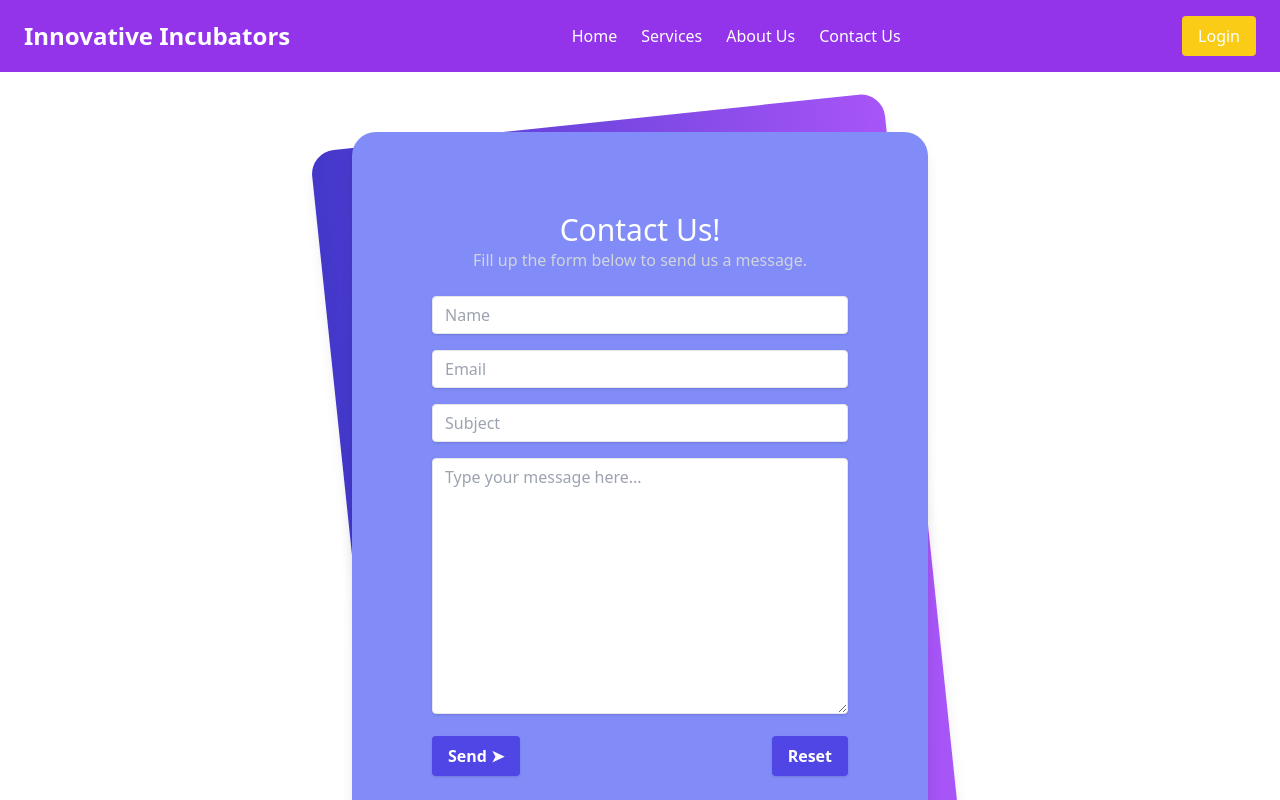
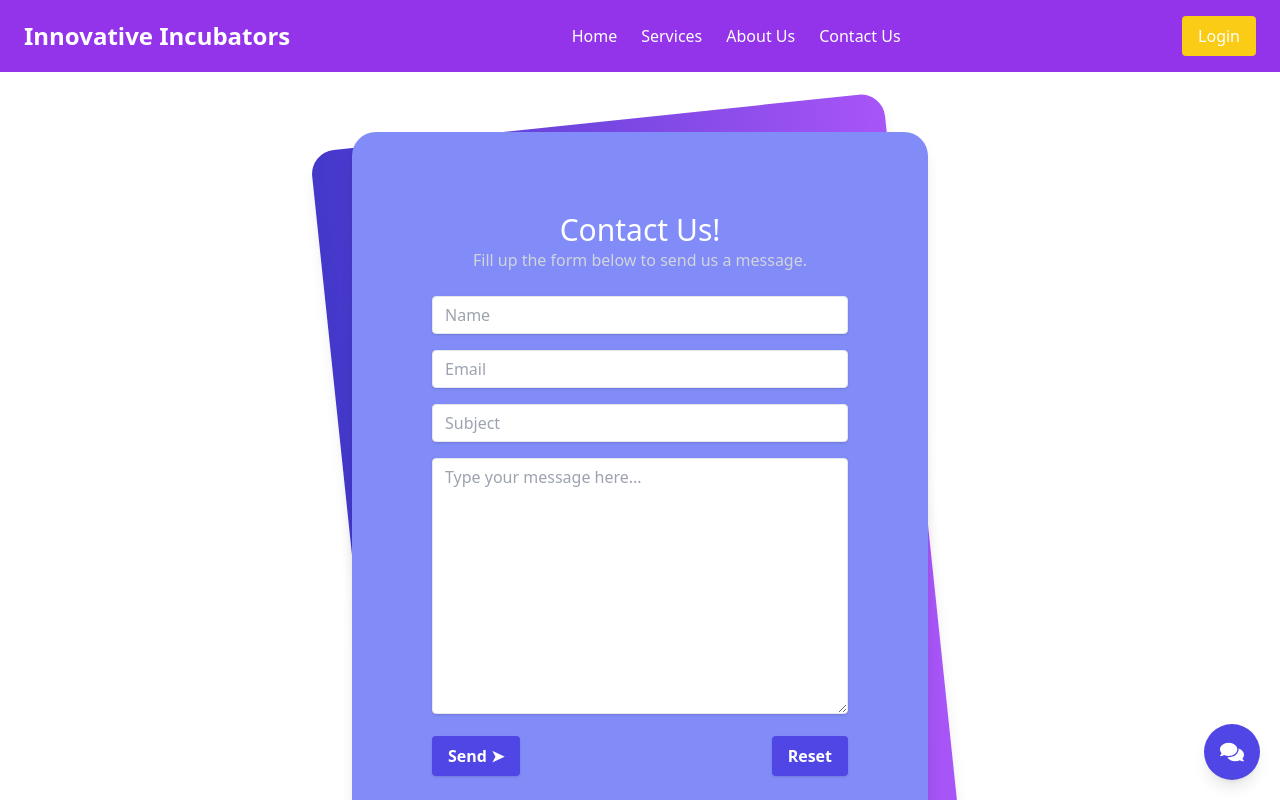
Before and after one commit to akshayyadav63/Guidance360, a React (Vite) app in the folder frontend/: page /contact in a window 1280 px wide. Shown: the top 800 px of the page. Built offline with nearby package versions, Linux system fonts and the light colour scheme.

Commit message:
chatboatdone

```diff
--- a/frontend/src/Components/ContactUs.jsx
+++ b/frontend/src/Components/ContactUs.jsx
@@ -1,6 +1,6 @@
-/* eslint-disable no-unused-vars */
 import React, { useState } from 'react';
 import { FaPhoneAlt, FaEnvelope } from 'react-icons/fa';
+import { FaComments } from 'react-icons/fa'; // Import chat bubble icon
 
 const ContactUs = () => {
   const [formData, setFormData] = useState({
@@ -9,6 +9,8 @@ const ContactUs = () => {
     subject: '',
     message: '',
   });
+
+  const [chatOpen, setChatOpen] = useState(false); // State to toggle chatbot visibility
 
   const handleChange = (e) => {
     const { name, value } = e.target;
@@ -22,6 +24,10 @@ const ContactUs = () => {
     e.preventDefault();
     // Handle form submission logic (e.g., send data to a server or email)
     console.log('Form Submitted:', formData);
+  };
+
+  const toggleChat = () => {
+    setChatOpen(!chatOpen);
   };
 
   return (
@@ -107,6 +113,38 @@ const ContactUs = () => {
           </div>
         </div>
       </div>
+
+      {/* Chatbot Button */}
+      <button
+        onClick={toggleChat}
+        className="fixed bottom-5 right-5 bg-indigo-600 p-4 rounded-full text-white shadow-lg z-50 hover:scale-105 transition-transform duration-300"
+      >
+        <FaComments className="text-2xl" />
+      </button>
+
+      {/* Chatbot Sidebar */}
+      {chatOpen && (
+        <div className="chatbot-sidebar fixed right-1 bottom-5 w-90 h-96 bg-indigo-700 text-white p-3 rounded-tl-3xl shadow-lg z-40">
+          <div className="flex justify-between items-center mb-4">
+            <h2 className="text-xl">Chat with Us</h2>
+            <button
+              onClick={toggleChat}
+              className="text-white text-2xl hover:text-indigo-300"
+            >
+              X
+            </button>
+          </div>
+
+          {/* Embed Iframe of Chatbot */}
+          <iframe
+            src="http://localhost:8000"  // Update this with the correct URL of your chatbot backend
+            width="100%"
+            height="85%"
+            frameBorder="0"
+            title="Chatbot"
+          ></iframe>
+        </div>
+      )}
     </div>
   );
 };
```
Also changed, not shown: 1 other file (tests, documents, lock files or other folders).
